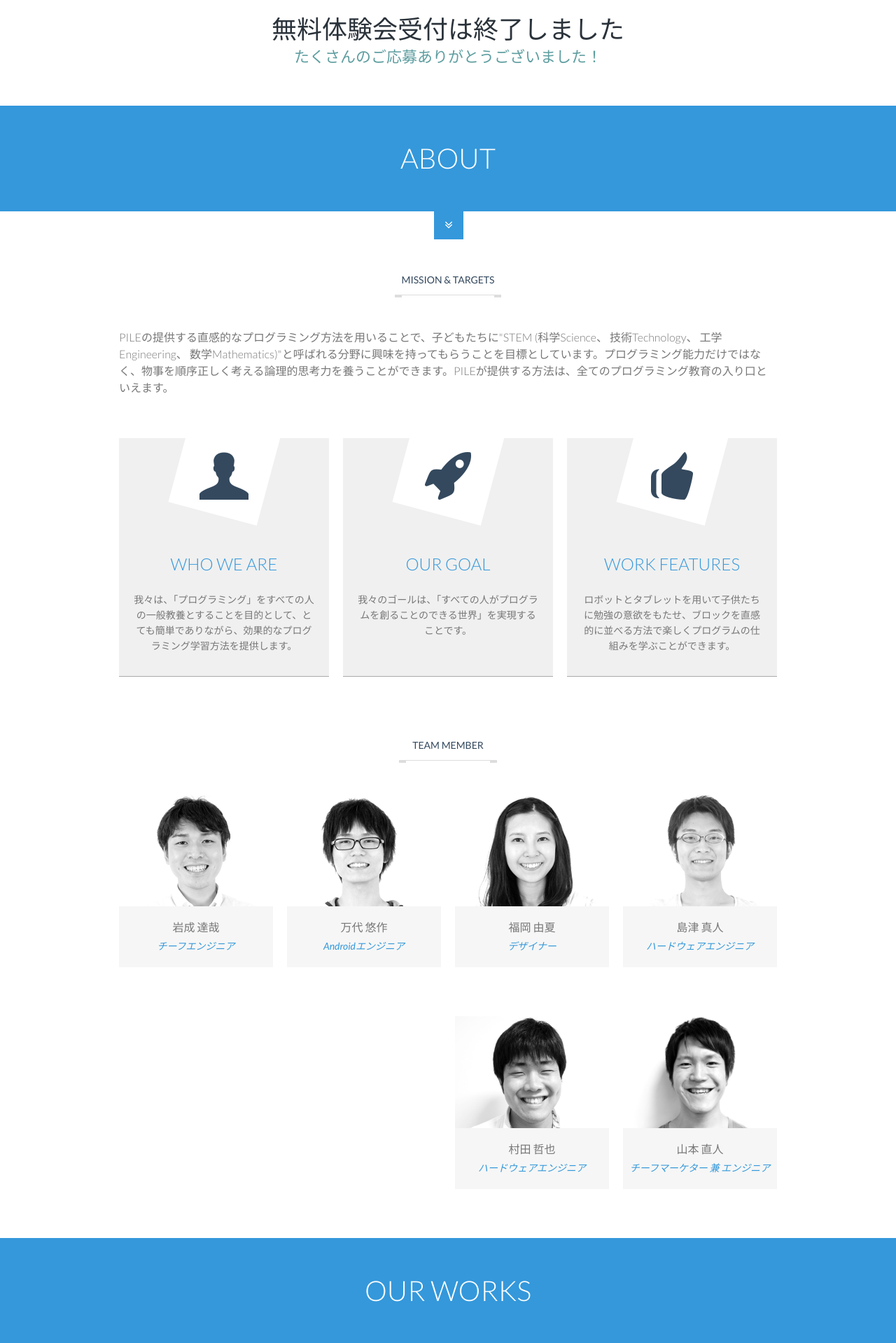
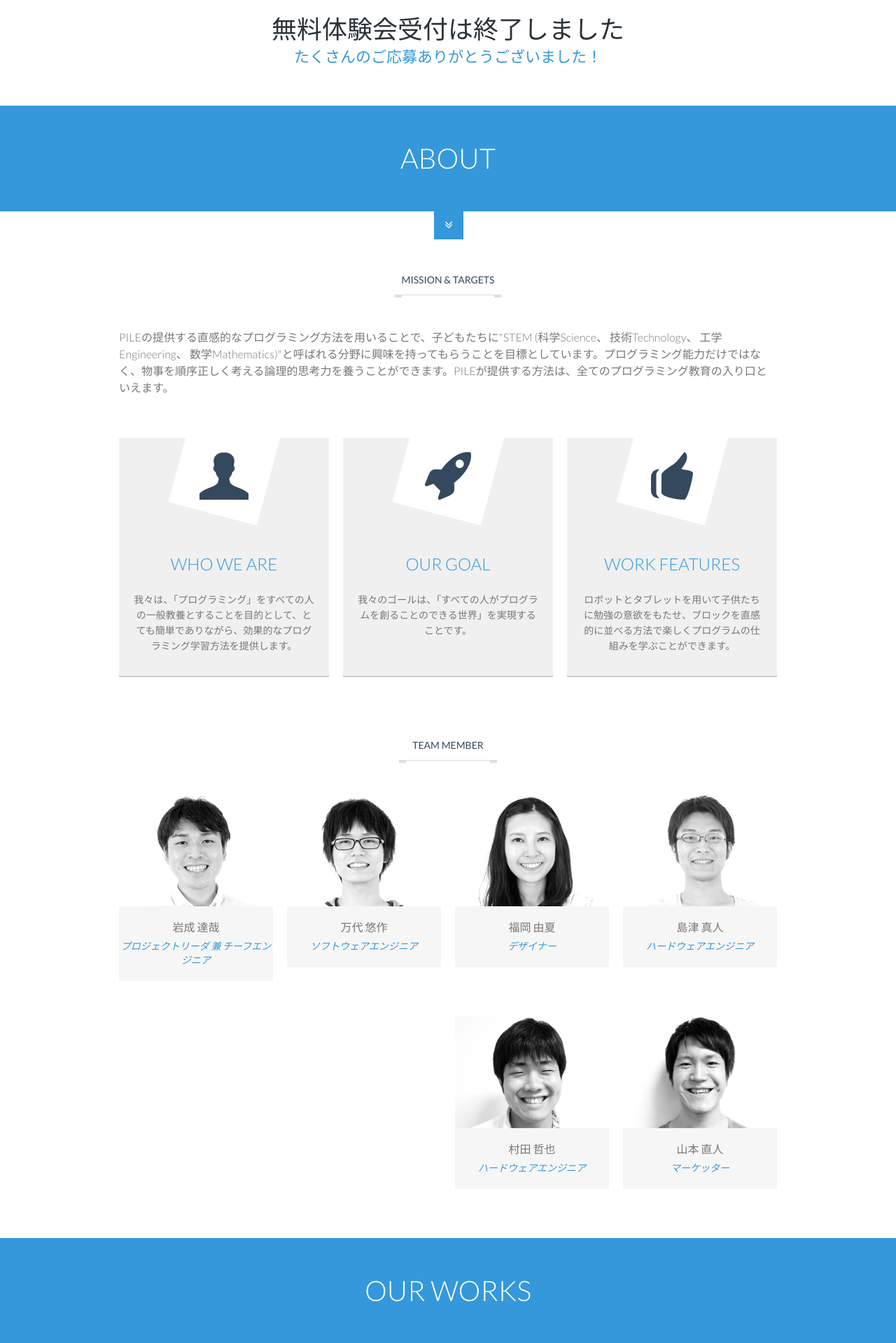
Before and after one commit to PileProject/www, a PHP site: page / in a window 1280 px wide. Shown: the part 1757-3676 px from the top of the page at 70% size. Run offline with PHP 8.4, Linux system fonts and the light colour scheme; some libraries are stand-ins or nearby versions.

Commit message:
fixed a little

```diff
--- a/pile_drive/css/style.css
+++ b/pile_drive/css/style.css
@@ -437,7 +437,7 @@ a.top-section {
 }
 #event #application h4 {
 	margin: 10px 10px;
-	color: #5f9ea0;
+	color: #3498db;
 	font-weight: 300;
 }
 #event .item_box p {
--- a/pile_drive/en.html
+++ b/pile_drive/en.html
@@ -180,7 +180,7 @@
               </div>
               <div class="member_info">
                 <h4>TATSUYA IWANARI</h4>
-                <i>Chief Engineer</i> </div>
+                <i>Project Leader & Chief Engineer</i> </div>
 
             </div>
           </article>
@@ -199,7 +199,7 @@
               </div>
               <div class="member_info">
                 <h4>YUSAKU MANDAI</h4>
-                <i>Android Engineer</i> </div>
+                <i>Software Engineer</i> </div>
 
             </div>
           </article>
@@ -278,7 +278,7 @@
               </div>
               <div class="member_info">
                 <h4>NAOTO YAMAMOTO</h4>
-                <i>Chief Marketer & Engineer</i>
+                <i>Marketer</i>
                  </div>
 
 
--- a/pile_drive/index.html
+++ b/pile_drive/index.html
@@ -247,7 +247,7 @@
               </div>
               <div class="member_info">
                 <h4>岩成 達哉</h4>
-                <i>チーフエンジニア</i> </div>
+                <i>プロジェクトリーダ 兼 チーフエンジニア</i> </div>
 
             </div>
           </article>
@@ -266,7 +266,7 @@
               </div>
               <div class="member_info">
                 <h4>万代 悠作</h4>
-                <i>Androidエンジニア</i> </div>
+                <i>ソフトウェアエンジニア</i> </div>
 
             </div>
           </article>
@@ -340,7 +340,7 @@
               </div>
               <div class="member_info">
                 <h4>山本 直人</h4>
-                <i>チーフマーケター 兼 エンジニア</i> </div>
+                <i>マーケッター</i> </div>
 
             </div>
           </article>
```
